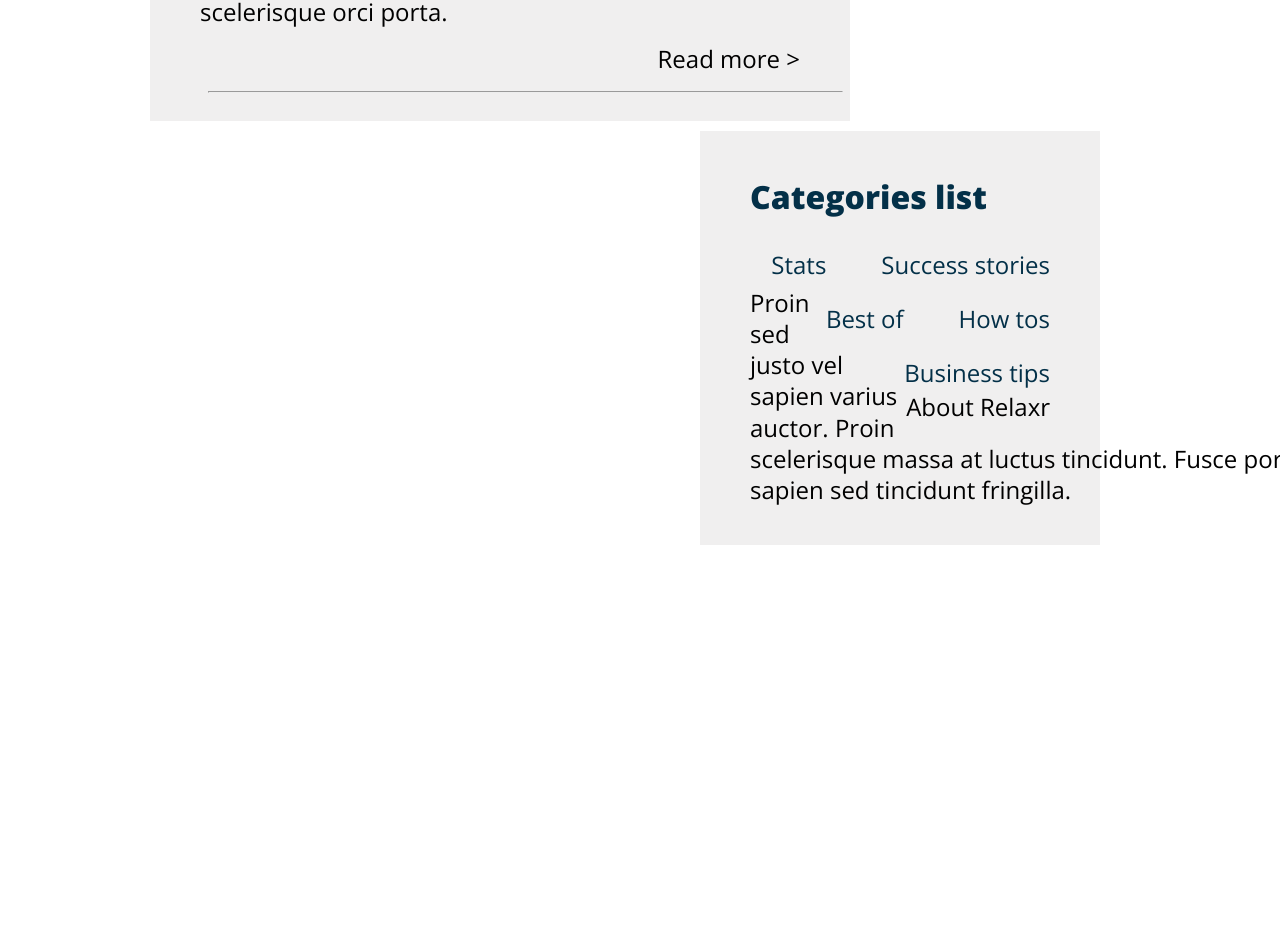
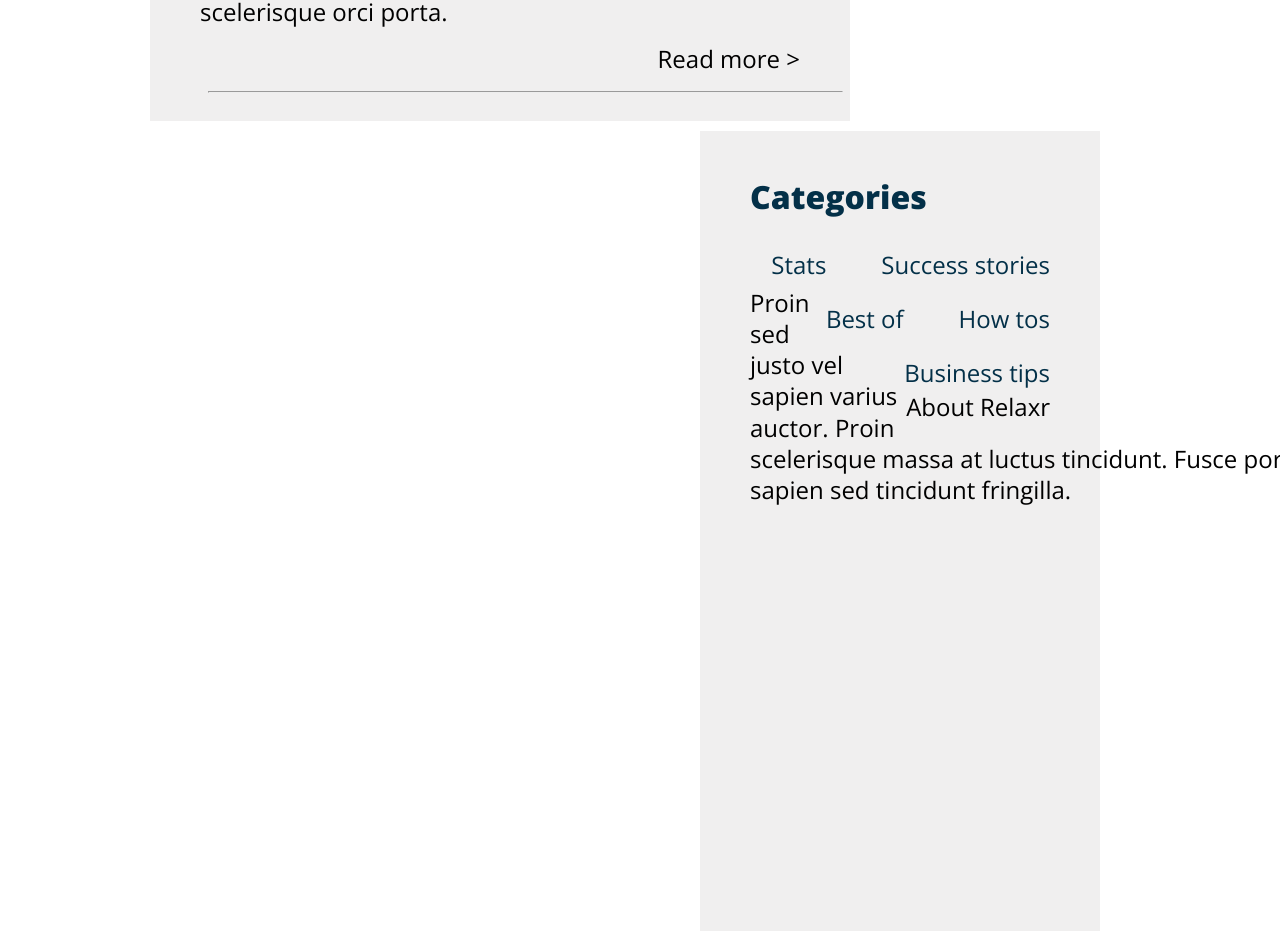
Before and after one commit to melissamclaughlin/Relaxr_Blog, a plain HTML site: page index.html in a window 1280 px wide. Shown: the part 1629-2570 px from the top of the page. Before the commit the page ends 2184 px from the top, so only its background shows below. Drawn offline with nearby package versions, Linux system fonts and the light colour scheme.

Commit message:
Edited Aside

```diff
--- a/css/style.css
+++ b/css/style.css
@@ -139,8 +139,9 @@ li {
   clear: both;
 }
 
-.column2 {
+.aside {
   width: 400px;
+  height:800px;
   margin: 0px 30px 10px 0px;
   background-color: #f0efef;
   padding: 10px 0px 20px 50px;
--- a/index.html
+++ b/index.html
@@ -55,8 +55,8 @@
 
 
 
-		<div class="column2">
-			<h3>Categories list</h3>
+		<div class="aside">
+			<h3>Categories</h3>
 			<ul id="asideUL">
 				<li>Success stories</li>
 				<li>Stats</li>
@@ -68,6 +68,8 @@
 			<h4>About Relaxr</h4>
 			<p id="aboutTEXT">Proin sed justo vel sapien varius auctor. Proin scelerisque massa at luctus tincidunt. Fusce porttitor, sapien sed tincidunt fringilla.</p>
 
+		</div>
+
 
 	</body>
 </html>
```
